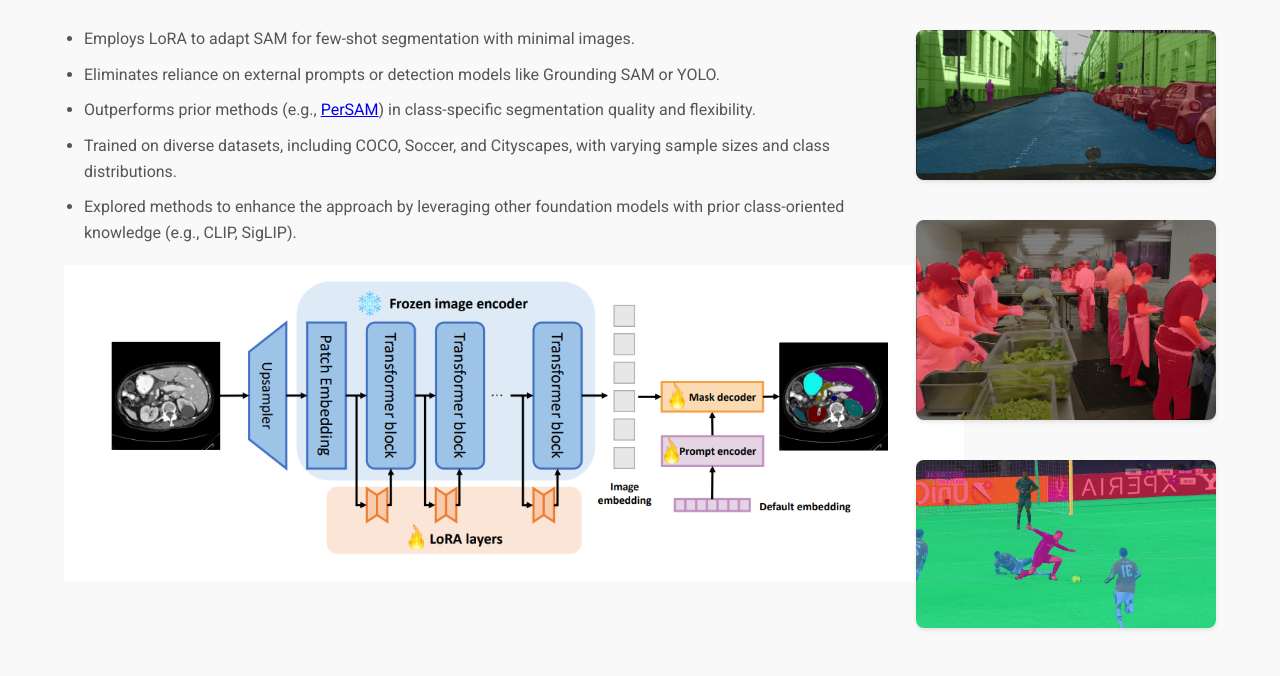
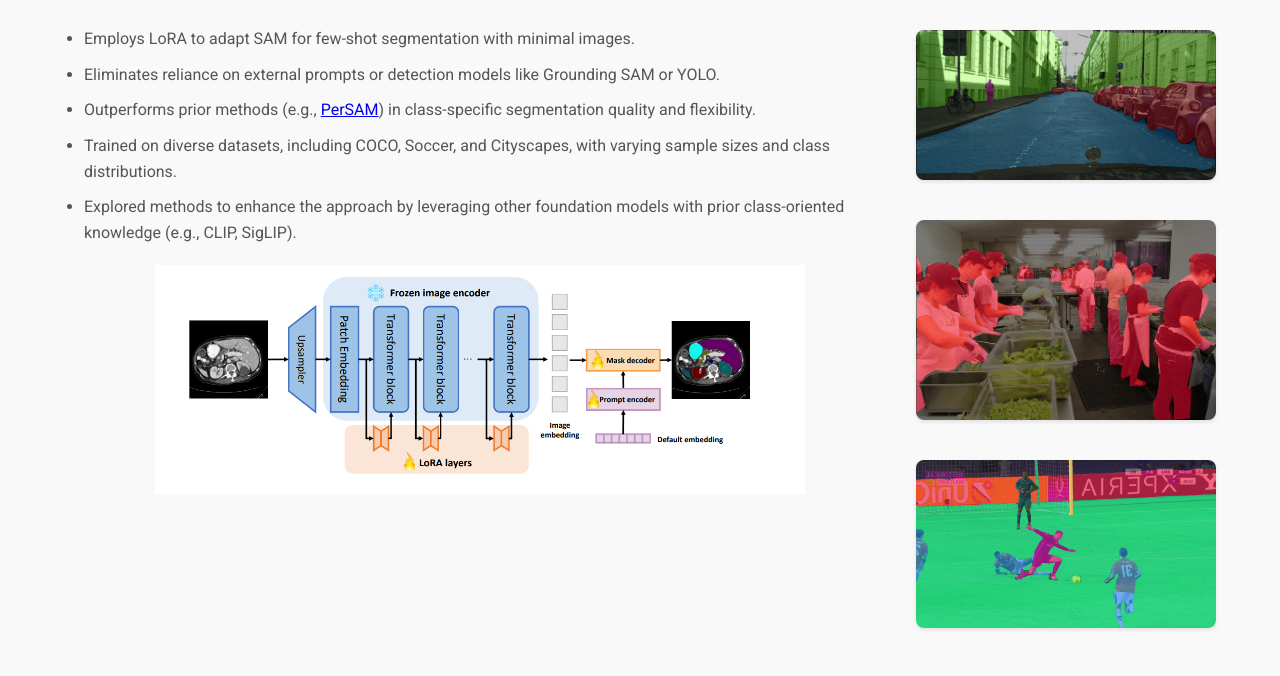
Before and after one commit to amit154154/amit154154.github.io, a plain HTML site: page index.html in a window 1280 px wide. Shown: the part 2866-3542 px from the top of the page. Drawn offline with Linux system fonts and the light colour scheme.

Commit message:
change sizes

```diff
--- a/index.html
+++ b/index.html
@@ -885,7 +885,8 @@
                                     2.12.51.56.82 1.27.82 2.15 0 3.07-1.87
                                     3.75-3.65 3.95.29.25.54.73.54 1.48
                                     0 1.07-.01 1.93-.01 2.2 0 .21.15.46.55.38A8.013
-                                    8.013 0 0016 8c0-4.42-3.58-8-8-8z"/>                        </svg>
+                                    8.013 0 0016 8c0-4.42-3.58-8-8-8z"/>
+                        </svg>
                         GitHub
                     </a>
                 </h3>
@@ -904,7 +905,7 @@
                         </ul>
                         <!-- Insert the image here -->
                         <div style="text-align: center; margin-top: 20px;">
-                            <img src="assets/projects_images/few_shot_sam_lora/sam_lora_figure.png" style="width: 300%; max-width: 900px;" alt="SAM LoRA Explained">
+                            <img src="assets/projects_images/few_shot_sam_lora/sam_lora_figure.png" style="width: 300%; max-width: 650px;" alt="SAM LoRA Explained">
                         </div>
                     </div>
                     <div class="project-images">
```
